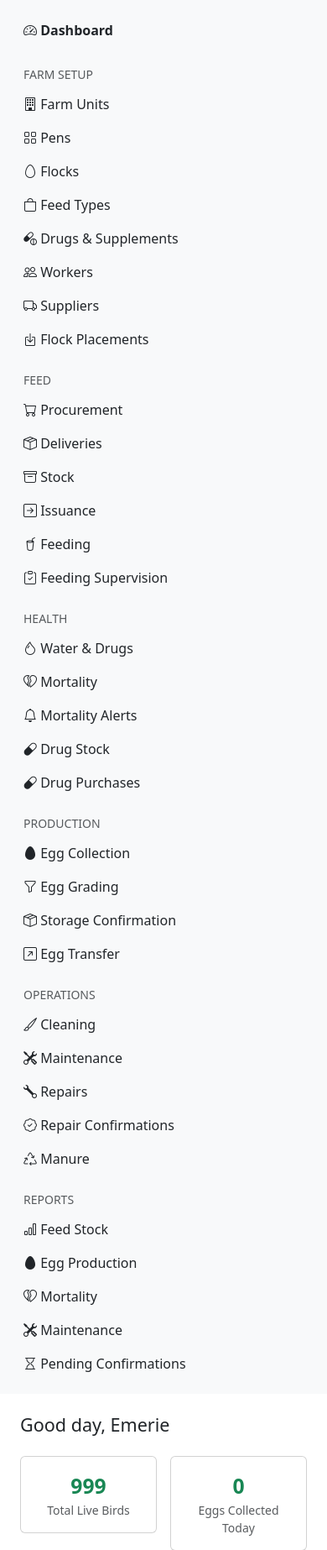
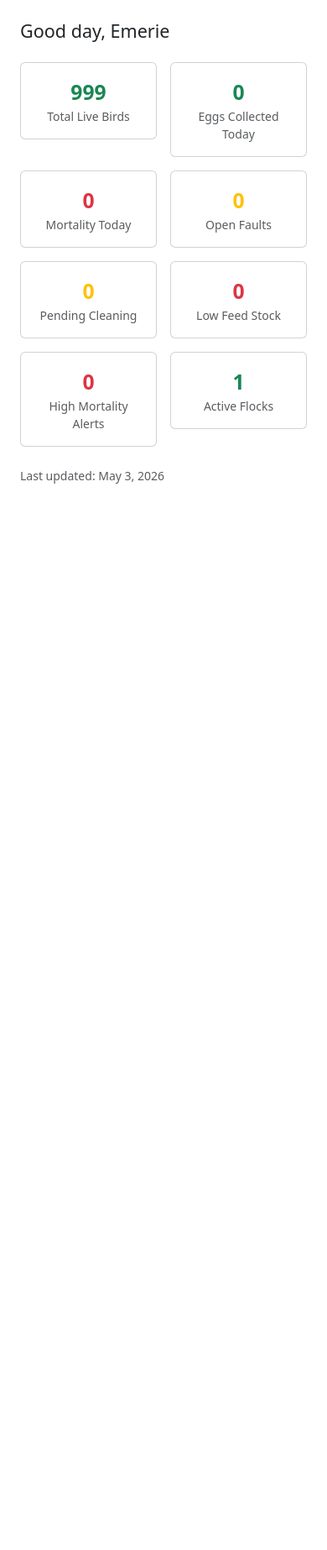
Before and after one commit to Assista123/farm-erp, a Django app: page / in a window 390 px wide. Shown: the part 56-1902 px from the top of the page at 84% size. After the commit the page ends 632 px from the top, so only its background shows below. Run offline with Django 5.2, Linux system fonts and the light colour scheme; a user stored in the database is signed in; data comes from the database, SQL or seed files in the repository; data that the repository does not hold is empty.

Commit message:
Inline mobile sidebar CSS to bypass caching issues

```diff
--- a/core/templates/core/base.html
+++ b/core/templates/core/base.html
@@ -8,6 +8,55 @@
     <link href="https://cdn.jsdelivr.net/npm/bootstrap-icons@1.10.0/font/bootstrap-icons.css" rel="stylesheet">
     {% load static %}
     <link rel="stylesheet" href="{% static 'core/css/main.css' %}">
+<style>
+    @media (max-width: 767px) {
+        #sidebar {
+            display: none;
+            position: fixed;
+            top: 56px;
+            left: 0;
+            width: 75%;
+            max-width: 300px;
+            height: calc(100vh - 56px);
+            z-index: 1050;
+            overflow-y: auto;
+            box-shadow: 4px 0 15px rgba(0,0,0,0.3);
+            background-color: #f8f9fa;
+        }
+        #sidebar.mobile-open {
+            display: block;
+        }
+        .sidebar-overlay {
+            display: none;
+            position: fixed;
+            top: 56px;
+            left: 0;
+            width: 100%;
+            height: calc(100vh - 56px);
+            background: rgba(0,0,0,0.5);
+            z-index: 1040;
+        }
+        .sidebar-overlay.mobile-open {
+            display: block;
+        }
+        main {
+            width: 100% !important;
+            max-width: 100% !important;
+            margin-left: 0 !important;
+            padding: 1rem !important;
+        }
+    }
+    @media (min-width: 768px) {
+        #sidebar {
+            display: block;
+            position: sticky;
+            top: 0;
+            height: 100vh;
+            overflow-y: auto;
+            border-right: 1px solid #dee2e6;
+        }
+    }
+</style>
 </head>
 <body>
 
```
